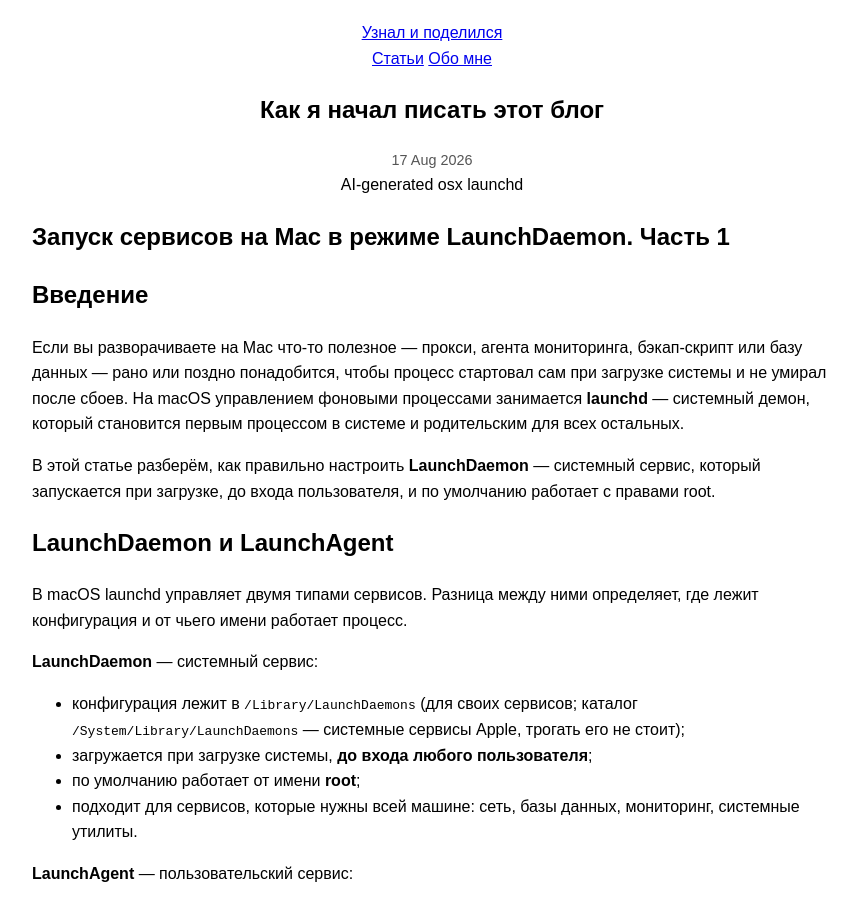
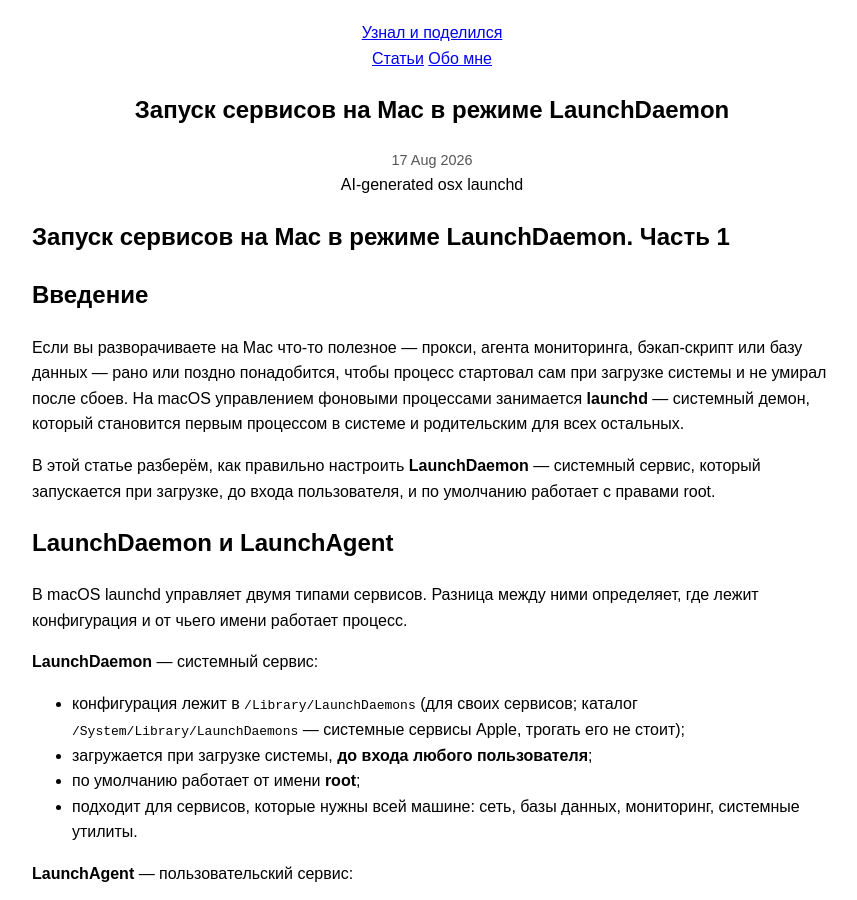
Before and after one commit to zaraysky/zaraysky.github.io, a Jekyll site: the page built from _posts/2026-08-17-launchdaemon.md, in a window 1280 px wide and 900 px high. Shown: the whole window, without its empty margins (208-1065 px from the left). Built offline with Jekyll 4.4.1, drawn with Linux system fonts in a browser that asks for light colours.

Commit message:
17-08-2026 21:13:28

```diff
--- a/_posts/2026-08-17-launchdaemon.md
+++ b/_posts/2026-08-17-launchdaemon.md
@@ -1,5 +1,5 @@
 ---
-title: "Как я начал писать этот блог"
+title: "Запуск сервисов на Mac в режиме LaunchDaemon"
 date: 2026-08-17
 tags: [AI-generated, osx, launchd]
 description: "Статья-гайд в трёх частях о настройке системных сервисов (LaunchDaemon) на macOS: от создания plist-конфига и регистрации через `launchctl bootstrap` до управления, отладки, логирования, типовых сценариев (расписание, зависимости) и вопросов безопасности."
```
